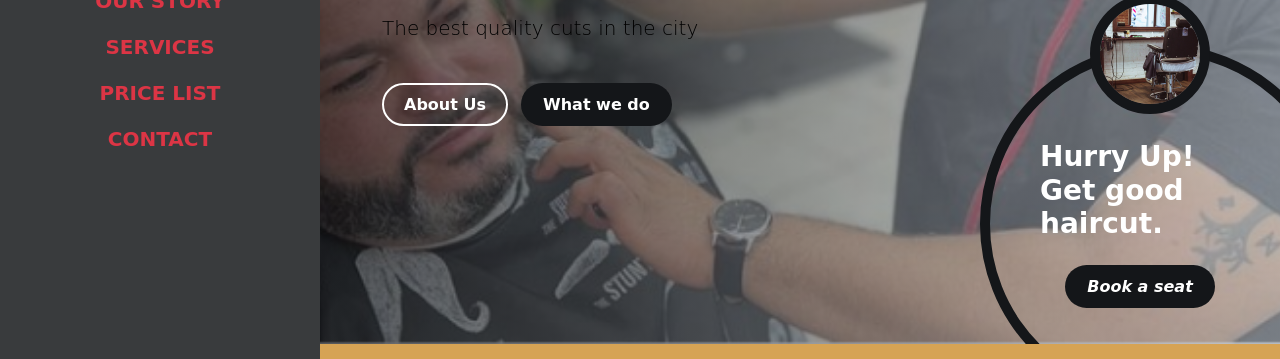
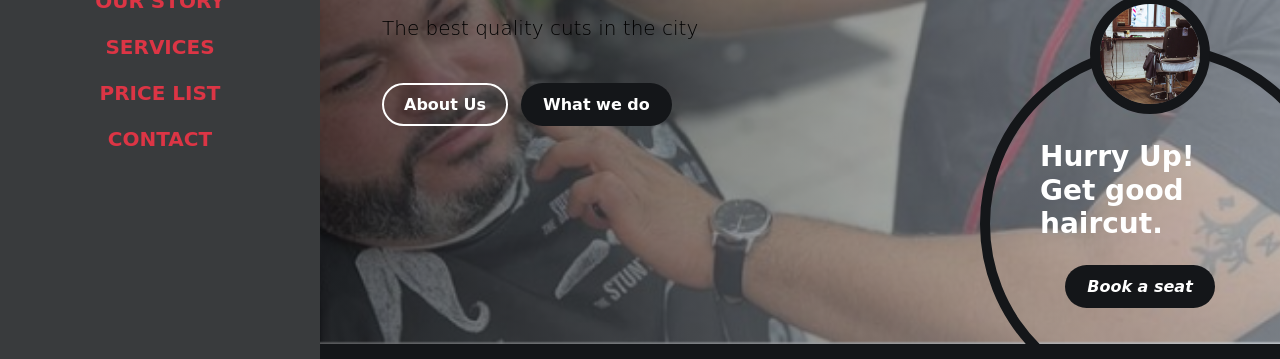
Before and after one commit to jabin21/Barbershop-trial, a plain HTML site: page index.html in a window 1280 px wide. Shown: the part 441-800 px from the top of the page. Drawn offline with Linux system fonts and the light colour scheme; a web font is replaced by a local one.

Commit message:
Update templatemo-barber-shop.css

```diff
--- a/css/templatemo-barber-shop.css
+++ b/css/templatemo-barber-shop.css
@@ -361,7 +361,7 @@ strong {
   padding: 50px;
   padding-bottom: 0;
   min-height: 665px;
-  border-bottom: 15px solid var(--primary-color);
+  border-bottom: 15px solid #141619;
 }
 
 @media screen and (min-width: 991px) {
```
